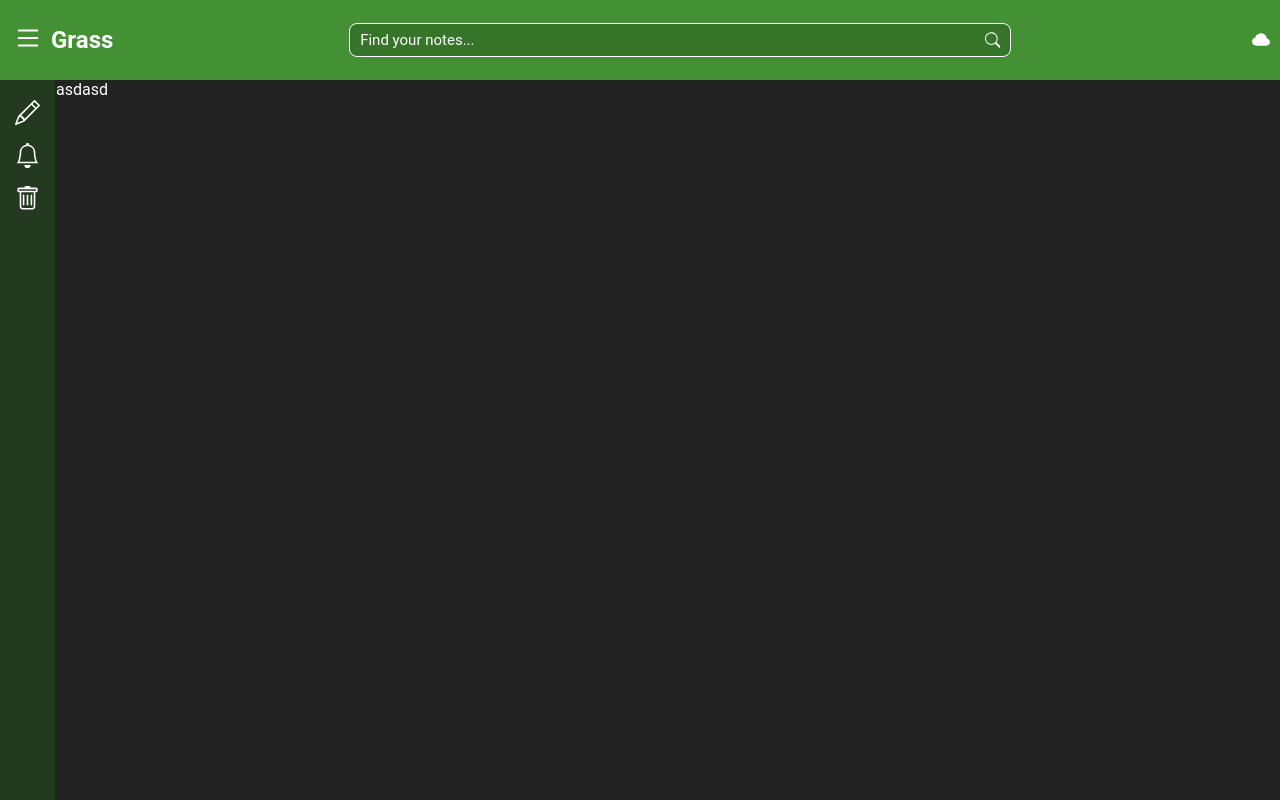
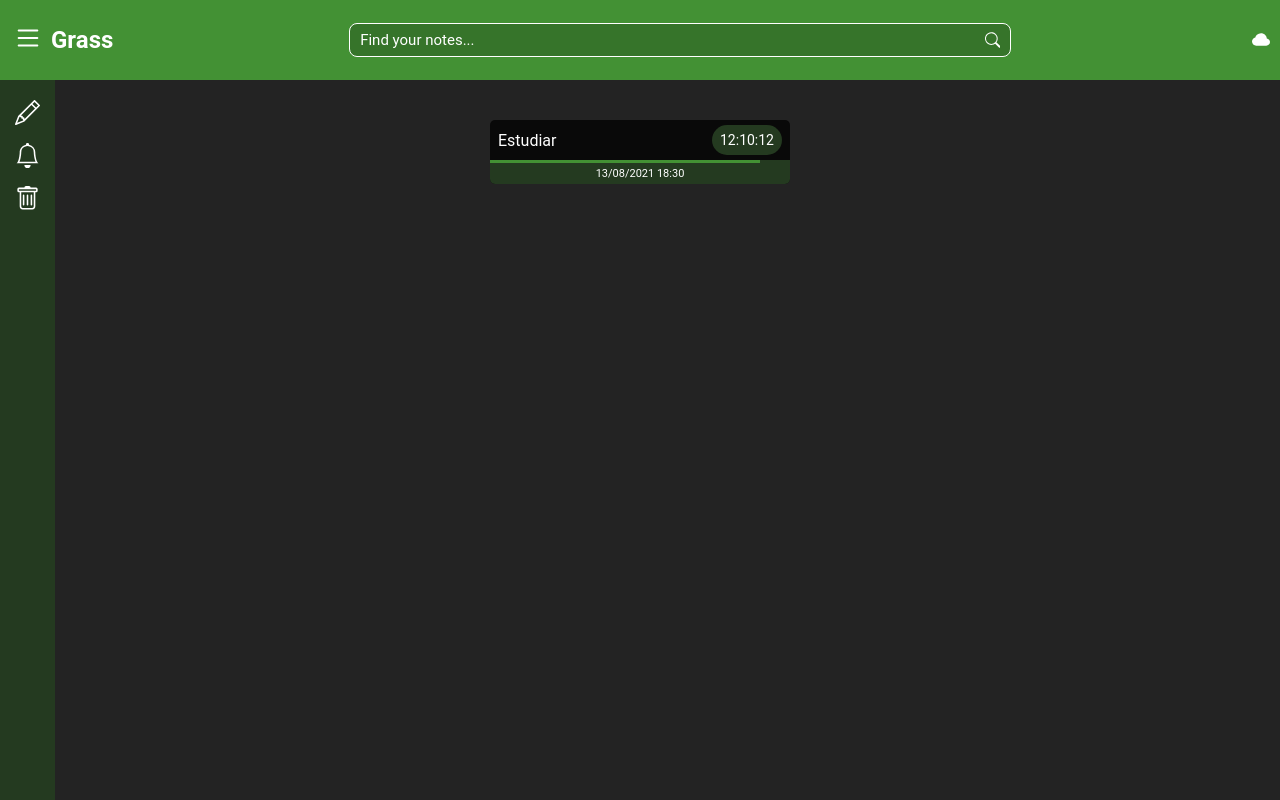
Before and after one commit to FacundoLG/Grass, a React (Create React App) app: page /reminders in a window 1280 px wide. Built offline with nearby package versions, Linux system fonts and the light colour scheme; no server answers.

Commit message:
routing and reminders layout

```diff
--- a/src/App.js
+++ b/src/App.js
@@ -19,13 +19,14 @@ function App(props) {
   return (
     <div className="App">
      <Header/>
-     <Navbar/>
+
      <Router>
-          <Switch>
-              <Route path="/notes" component={Notes}/>
+      <Navbar/>
+            <Switch>
               <Route path="/reminders" component={Reminders}/>
-          </Switch>
-      </Router>
+              <Route path="/" component={Notes}/>
+            </Switch>
+     </Router>
     </div>
   );
 }
--- a/src/components/Navbar.jsx
+++ b/src/components/Navbar.jsx
@@ -3,7 +3,7 @@ import '../styles/navbar.css'
 import { BsPencil, BsBell, BsTrash } from 'react-icons/bs'
 import { connect } from 'react-redux'
 import { setNav } from '../redux/actions'
-
+import { BrowserRouter as Router, Link } from 'react-router-dom'
 const Navbar = (props) => {
     const { navState } = props
     return (
@@ -13,23 +13,23 @@ const Navbar = (props) => {
                 props.setNav()
             }}
         >
-            <ul className="listConainer ">
-                <li className={navState ? '' : ' hideNav'}>
+            <ul className="listConainer">
+                <Link to="/" className="link">
                     <BsPencil className="icon " />
                     Notes
-                </li>
-                <li className={navState ? '' : ' hideNav'}>
+                </Link>
+                <Link to="/reminders" className="link">
                     <BsBell className="icon" />
                     Reminders
-                </li>
+                </Link>
                 {/* <li className={navState ? '' : ' hideNav'}>
                     <BsTag className="icon" />
                     Tags
                 </li> */}
-                <li className={navState ? '' : ' hideNav'}>
+                <Link to="/can" className="link">
                     <BsTrash className="icon" />
                     Trash can
-                </li>
+                </Link>
             </ul>
         </div>
     )
--- a/src/index.css
+++ b/src/index.css
@@ -30,3 +30,12 @@ body {
 ::-webkit-scrollbar-thumb:hover {
     background: var(--header-main-color-op);
 }
+.Container {
+    padding-top: 5vh;
+    display: flex;
+    flex-direction: column;
+    align-items: center;
+    height: 85vh;
+    overflow: auto;
+    overflow-x: hidden;
+}
--- a/src/pages/Notes.jsx
+++ b/src/pages/Notes.jsx
@@ -4,6 +4,7 @@ import '../styles/notes.css'
 import NoteInput from '../components/NoteInput'
 import { getNotes } from '../redux/actions/index'
 import { BsX } from 'react-icons/bs'
+import { withRouter } from 'react-router-dom'
 const Notes = (props) => {
     const { notes } = props
     const url = 'http://localhost:3001/api'
@@ -26,7 +27,7 @@ const Notes = (props) => {
             })
     }
     return (
-        <div className="Notes">
+        <div className="Container">
             <NoteInput />
             <div className="noteContainer">
                 {notes
@@ -65,4 +66,4 @@ const mapDispatchToProps = {
     getNotes
 }
 
-export default connect(mapStateToProps, mapDispatchToProps)(Notes)
+export default withRouter(connect(mapStateToProps, mapDispatchToProps)(Notes))
--- a/src/pages/Reminders.jsx
+++ b/src/pages/Reminders.jsx
@@ -1,11 +1,23 @@
 import React from 'react'
-
+import { withRouter } from 'react-router-dom'
+import '../styles/reminders.css'
 const Reminders = () => {
     return (
-        <div>
-            <div>asdasd asdasd</div>
+        <div className="Container">
+            <div className="remainder">
+                <div className="upRemainder">
+                    <div>Estudiar</div>
+                    <div className="time">
+                        <p>12:10:12</p>
+                    </div>
+                </div>
+                <div className="notload">
+                    <div className="load"></div>
+                </div>
+                <div className="date"> 13/08/2021 18:30</div>
+            </div>
         </div>
     )
 }
 
-export default Reminders
+export default withRouter(Reminders)
--- a/src/styles/navbar.css
+++ b/src/styles/navbar.css
@@ -8,7 +8,9 @@
     background: var(--header-main-color-op);
     transition: 200ms;
 }
-
+.link {
+    text-decoration: none;
+}
 .listConainer {
     display: flex;
     margin-top: 20px;
@@ -17,7 +19,7 @@
     align-items: center;
     height: 100%;
 }
-.listConainer li {
+.listConainer .link {
     display: flex;
     align-items: center;
     width: 100%;
@@ -25,17 +27,17 @@
     margin-top: 2px;
     text-decoration: none;
     list-style-type: none;
-    font-size: 15px;
+    font-size: 18px;
 }
-.listConainer > li:hover {
+.listConainer > .link:hover {
     cursor: pointer;
 }
-.listConainer > li:hover .icon {
+.listConainer > .link:hover .icon {
     cursor: pointer;
     transform: rotate(10deg);
     transition: 200ms;
 }
-li .icon {
+.link .icon {
     margin-right: 15px;
     font-size: 25px;
 }
--- a/src/styles/notes.css
+++ b/src/styles/notes.css
@@ -1,12 +1,3 @@
-.Notes {
-    padding-top: 5vh;
-    display: flex;
-    flex-direction: column;
-    align-items: center;
-    height: 85vh;
-    overflow: auto;
-    overflow-x: hidden;
-}
 .noteContainer {
     display: flex;
     margin: 0px auto;
--- /dev/null
+++ b/src/styles/reminders.css
@@ -0,0 +1,45 @@
+.remainder {
+    width: 300px;
+    background: rgb(9, 9, 9);
+    display: flex;
+    flex-direction: column;
+    border-radius: 5px;
+}
+.upRemainder {
+    display: flex;
+    justify-content: space-between;
+    align-items: center;
+    margin: 5px 8px;
+}
+.time {
+    display: flex;
+    justify-content: center;
+    align-items: center;
+    width: 70px;
+    border-radius: 30px;
+    height: 30px;
+    background: var(--header-main-color-op);
+}
+.time p {
+    font-size: 14px;
+}
+.load {
+    width: 90%;
+    height: 100%;
+    background: var(--header-main-color);
+}
+.notload {
+    display: flex;
+    width: 100%;
+    height: 3px;
+    background: var(--header-main-color-op);
+}
+.date {
+    display: flex;
+    width: 100%;
+    justify-content: center;
+    padding: 4px 0px;
+    font-size: 11px;
+    border-radius: 0px 0px 5px 5px;
+    background: var(--header-main-color-op);
+}
```
